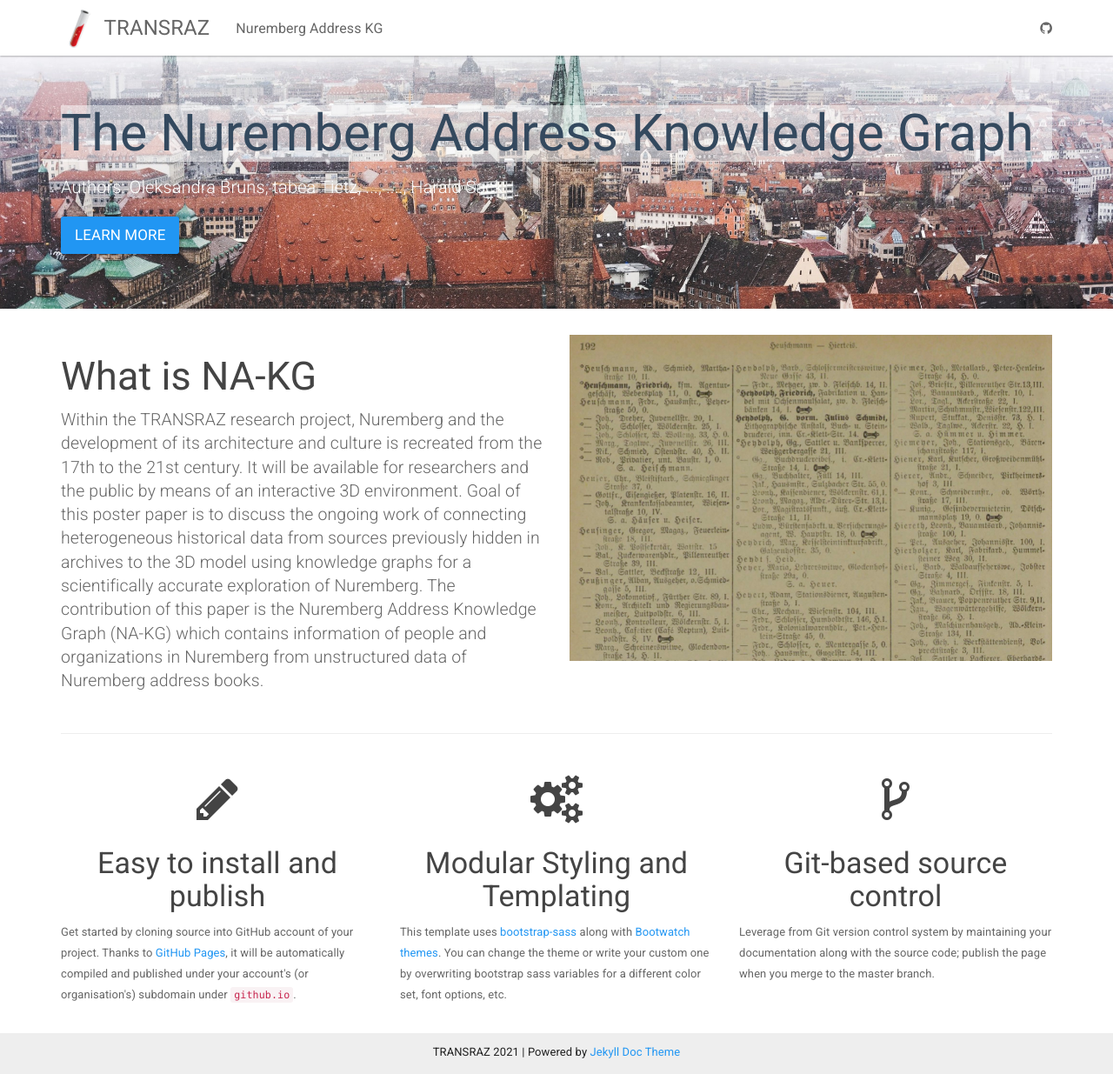
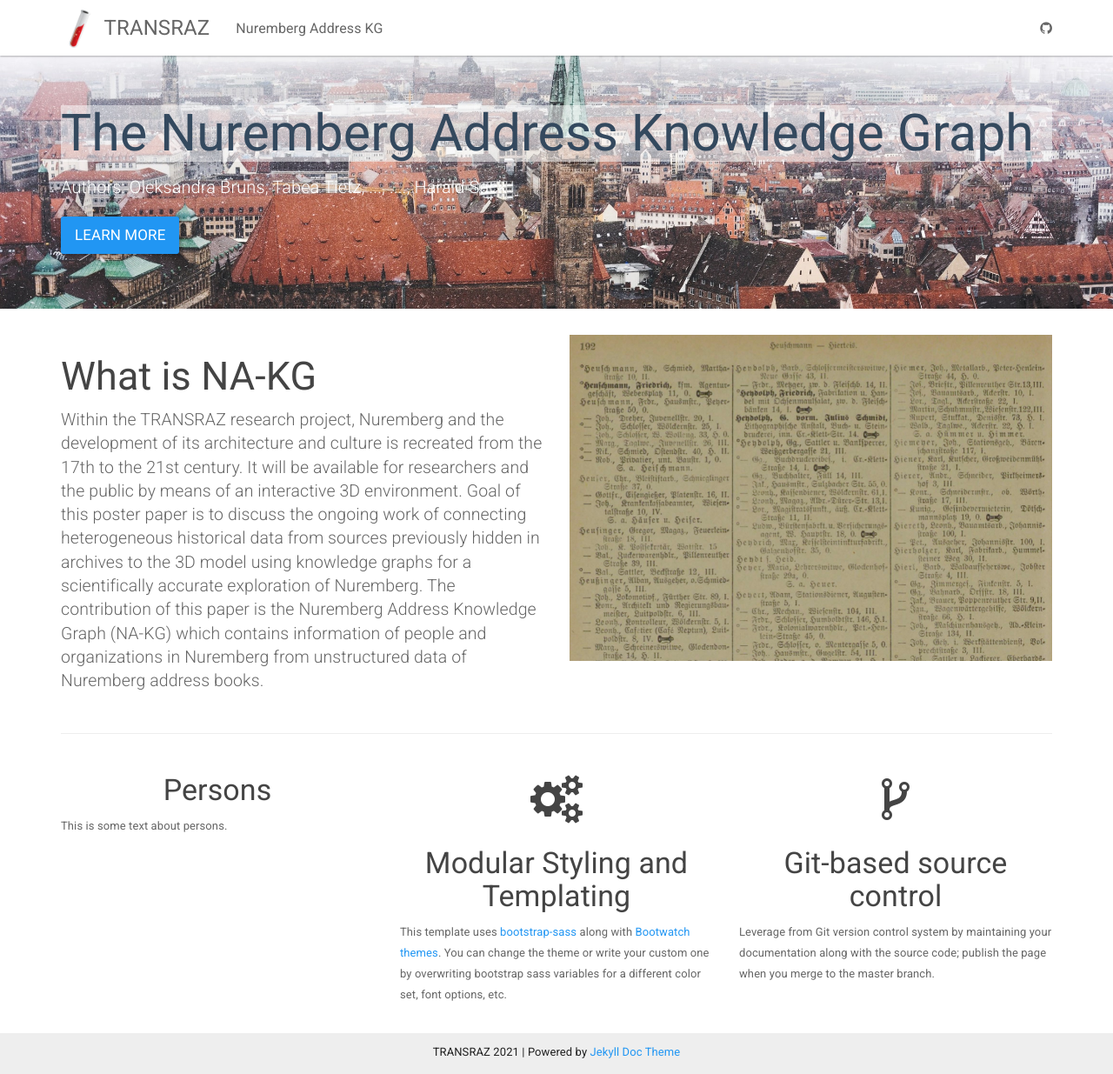
Before and after one commit to ISE-FIZKarlsruhe/Transraz, a Jekyll site: the page built from NA-KG.html, in a window 1280 px wide and 1235 px high. Shown: the whole window at 87% size. Built offline with Jekyll 4.4.1, drawn with Linux system fonts in a browser that asks for light colours.

Commit message:
Update NA-KG.html

```diff
--- a/NA-KG.html
+++ b/NA-KG.html
@@ -5,7 +5,7 @@ layout: default
 <div class="header-container jumbotron">
     <div class="container">
         <h1>The Nuremberg Address Knowledge Graph</h1>
-        <p>Authors: Oleksandra Bruns, tabea Tietz, ..., ...., Harald Sack</p>
+        <p>Authors: Oleksandra Bruns, Tabea Tietz, ..., ...., Harald Sack</p>
         <p><a class="btn btn-primary btn-lg" href="{{ "/docs/home/" | relative_url }}" role="button">Learn more</a></p>
     </div>
 </div>
@@ -23,10 +23,9 @@ layout: default
     <hr>
     <div class="row">
         <div class="col-sm-4">
-            <h1 class="text-center"><i class="fa fa-pencil" aria-hidden="true"></i></h1>
-            <h3 class="text-center">Easy to install and publish</h3>
-            <p>Get started by cloning source into GitHub account of your project. Thanks to <a href="https://pages.github.com">GitHub Pages</a>,
-              it will be automatically compiled and published under your account's (or organisation's) subdomain under <code>github.io</code>.
+            <h1 class="text-center"><i class="fas fa-user-friends" aria-hidden="true"></i></h1>
+            <h3 class="text-center">Persons</h3>
+            <p>This is some text about persons.
             </p>
         </div>
         <div class="col-sm-4">
```
